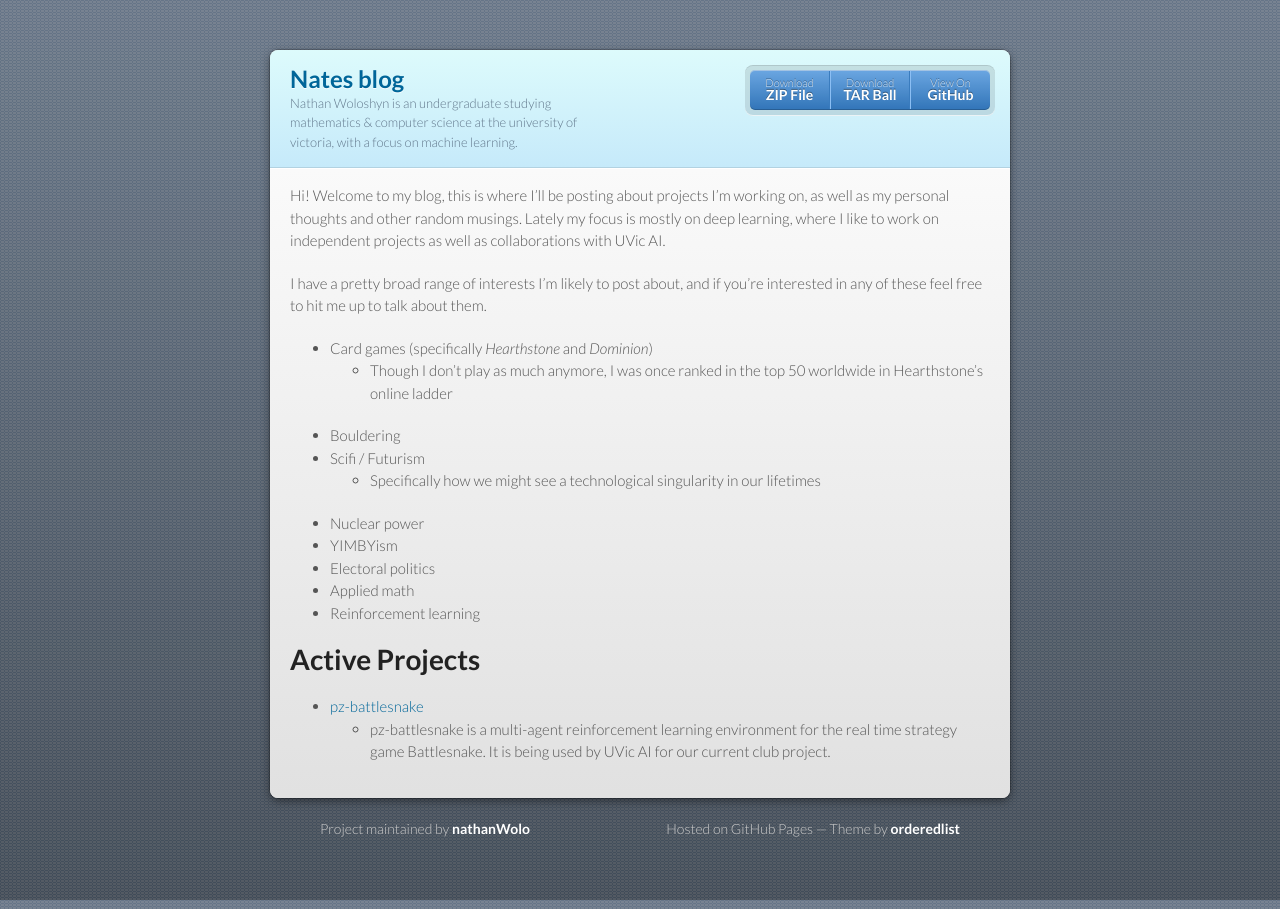
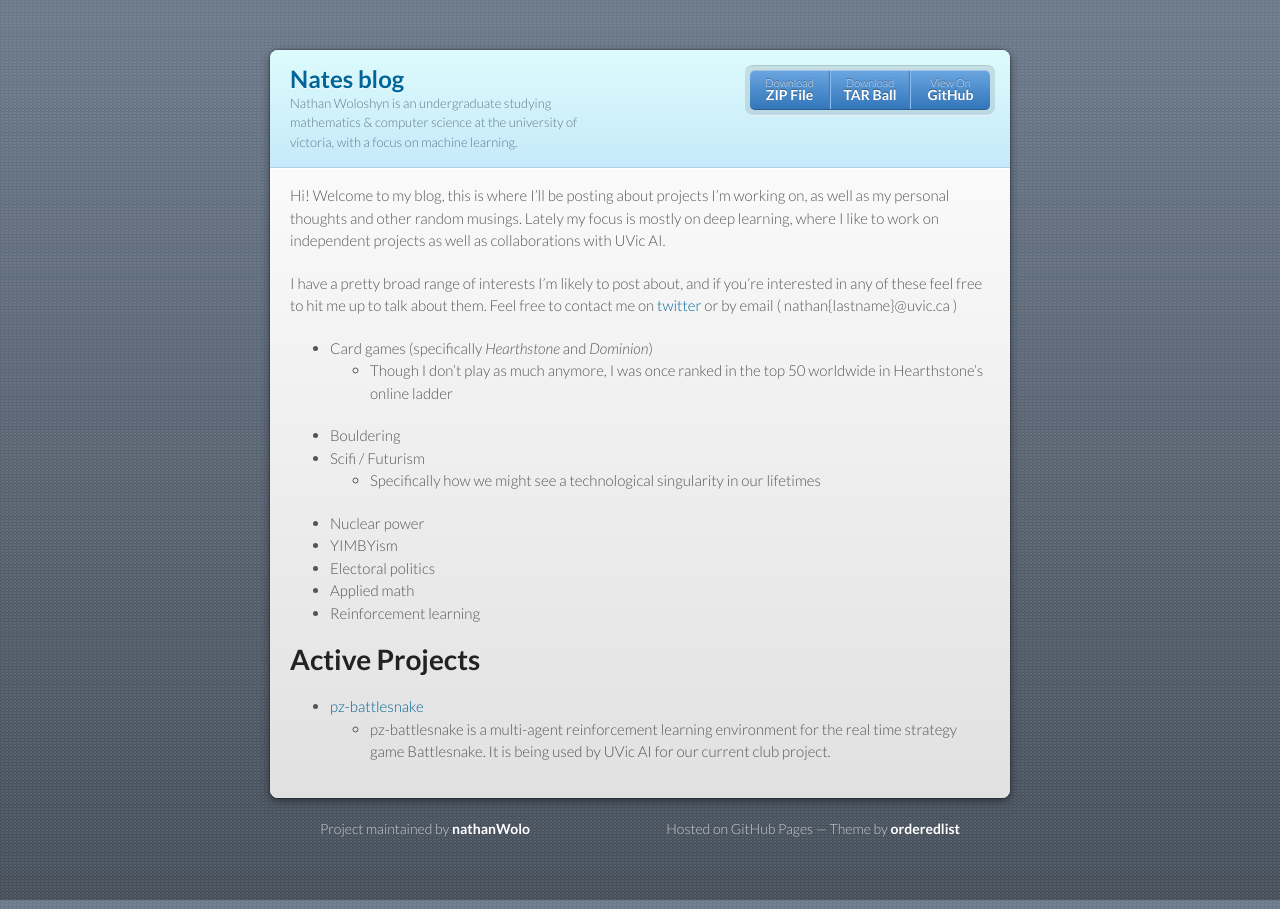
Before and after one commit to nathanWolo/blog, a Jekyll site: the page built from index.md, in a window 1280 px wide. Built offline with Jekyll 4.4.1, drawn with Linux system fonts in a browser that asks for light colours.

Commit message:
added twitter and email

```diff
--- a/index.md
+++ b/index.md
@@ -8,6 +8,7 @@ Lately my focus is mostly on deep learning, where I like to work on independent
 <!-- [Link to another page](./another-page.html). -->
 
 I have a pretty broad range of interests I'm likely to post about, and if you're interested in any of these feel free to hit me up to talk about them.
+Feel free to contact me on <a href="https://twitter.com/weaponofkill">twitter </a> or by email ( nathan{lastname}@uvic.ca )
 *   Card games (specifically *Hearthstone* and *Dominion*)
     <ul>
       <li>Though I don’t play as much anymore, I was once ranked in the top 50 worldwide in Hearthstone’s online ladder</li>
```
